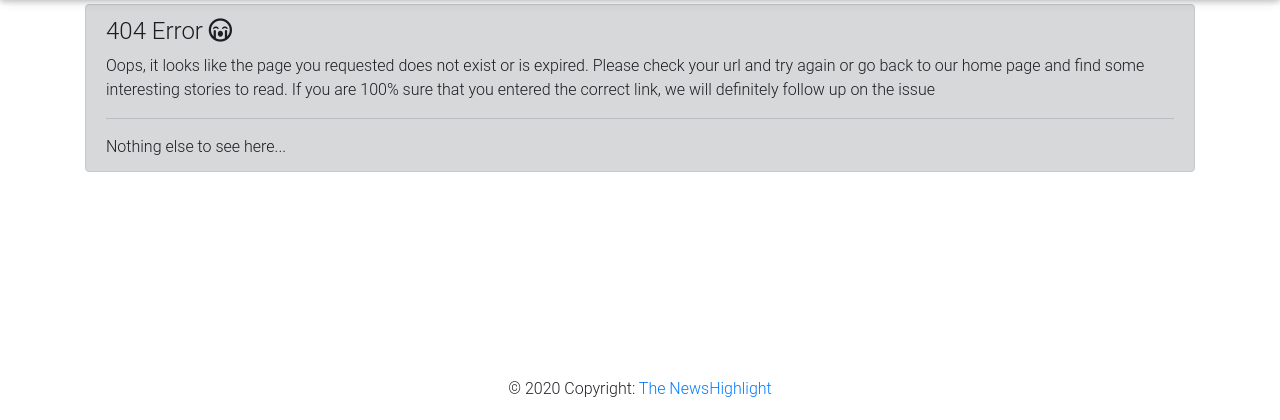
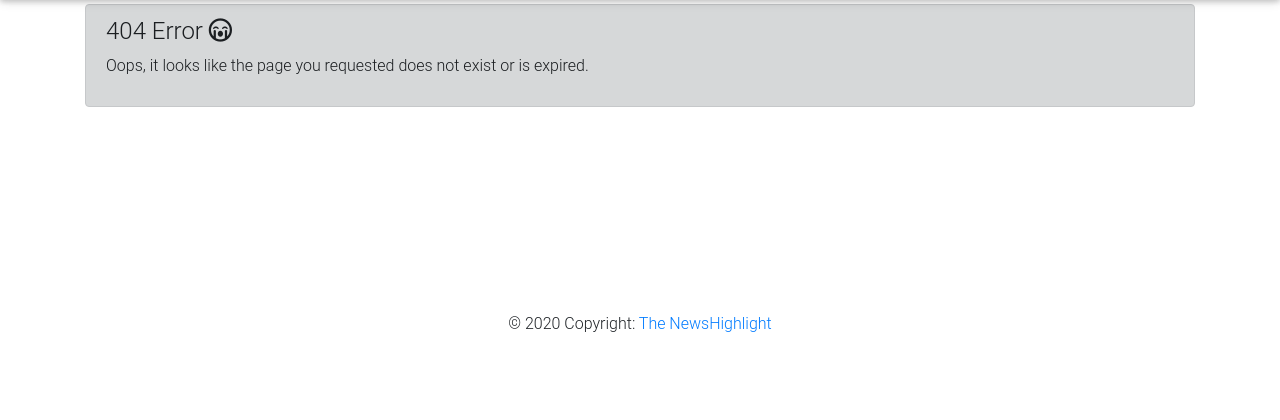
Before and after one commit to catherine244/NewsHighlight, a Flask app: template app/templates/notfound.html in a window 1280 px wide. Shown: the part 68-488 px from the top of the page. Run offline with Flask 2, Linux system fonts and the light colour scheme; the template is opened without the code that fills it, so the values that code supplies are empty; parts of the project's set-up code (start-up, migrations or seed data) failed here and were passed over; some libraries are stand-ins or nearby versions.

Commit message:
added notfound.html

```diff
--- a/app/templates/notfound.html
+++ b/app/templates/notfound.html
@@ -4,14 +4,8 @@
 <div class="container">
     <div class="alert alert-dark" role="alert">
         <h4 class="alert-heading">404 Error <i class="far fa-sad-cry"></i></h4>
-        <p>Oops, it looks like the page you requested does not exist or is expired. Please check your url and try again
-            or go back
-            to our home page and find some interesting stories to read. If you are 100% sure that you entered the
-            correct link, we will
-            definitely follow up on the issue
-        </p>
-        <hr>
-        <p class="mb-0">Nothing else to see here...</p>
+        <p>Oops, it looks like the page you requested does not exist or is expired.
+
     </div>
 </div>
 
```
